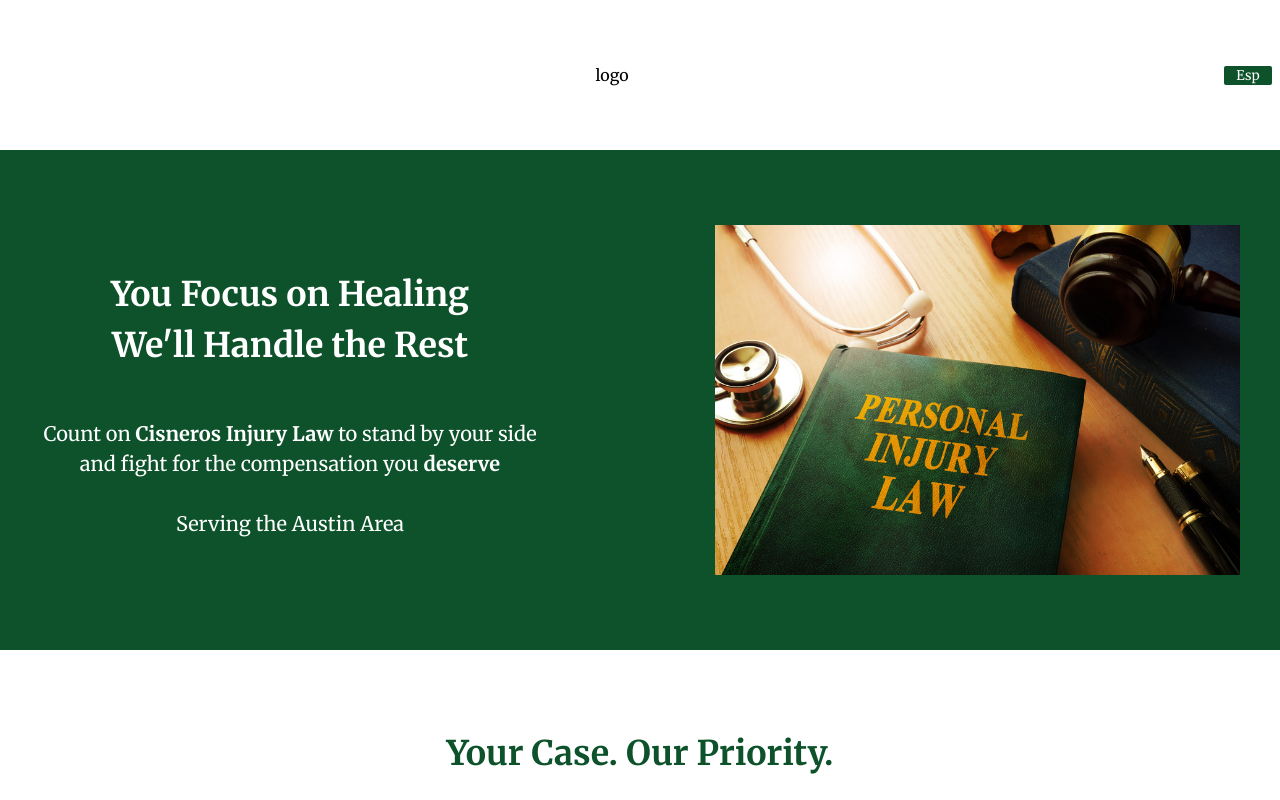
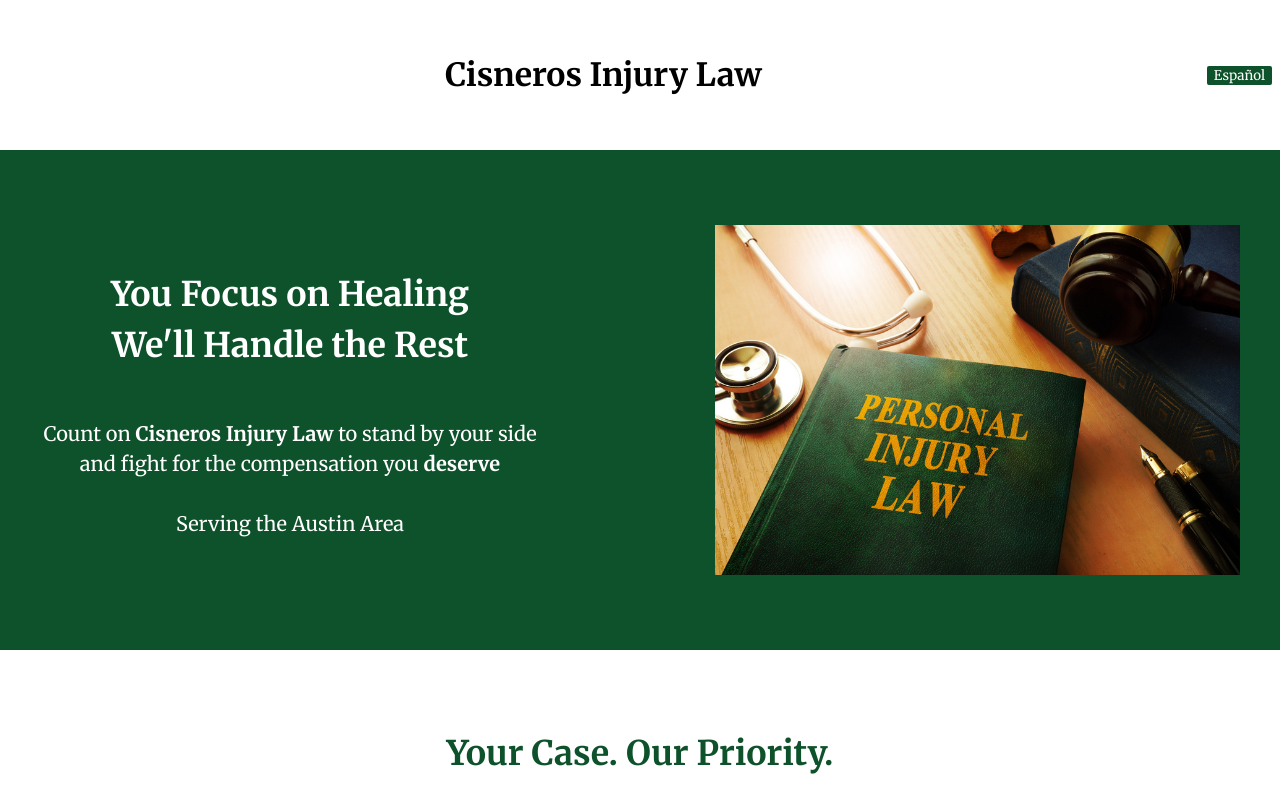
Before and after one commit to Alandlt15/lawfirm-site, a React (Vite) app: page / in a window 1280 px wide. Shown: the top 800 px of the page. Built offline with nearby package versions, Linux system fonts and the light colour scheme; a web font is replaced by a local one.

Commit message:
styling; added title

```diff
--- a/src/components/header.jsx
+++ b/src/components/header.jsx
@@ -19,9 +19,9 @@ function Header() {
     <>
       <header className='header'>
         <p></p>
-        <p>logo</p>
+        <h1>Cisneros Injury Law</h1>
         <button className='lang-button' onClick={toggleLanguage}>
-        {i18n.language === 'en' ? 'Esp' : 'Eng'}
+        {i18n.language === 'en' ? 'Español' : 'English'}
         </button>
         {/* <img src={Logo} alt='logo' className='logo'/> */}
       </header>
--- a/src/styles/header.css
+++ b/src/styles/header.css
@@ -13,7 +13,7 @@
   font-family: "Merriweather", serif;
   transition: ease 1.3s;
   margin-right: 8px;
-  width: 48px;
+  width: 65px;
   cursor: pointer;
   border-radius: 2px;
   border: none;
```
